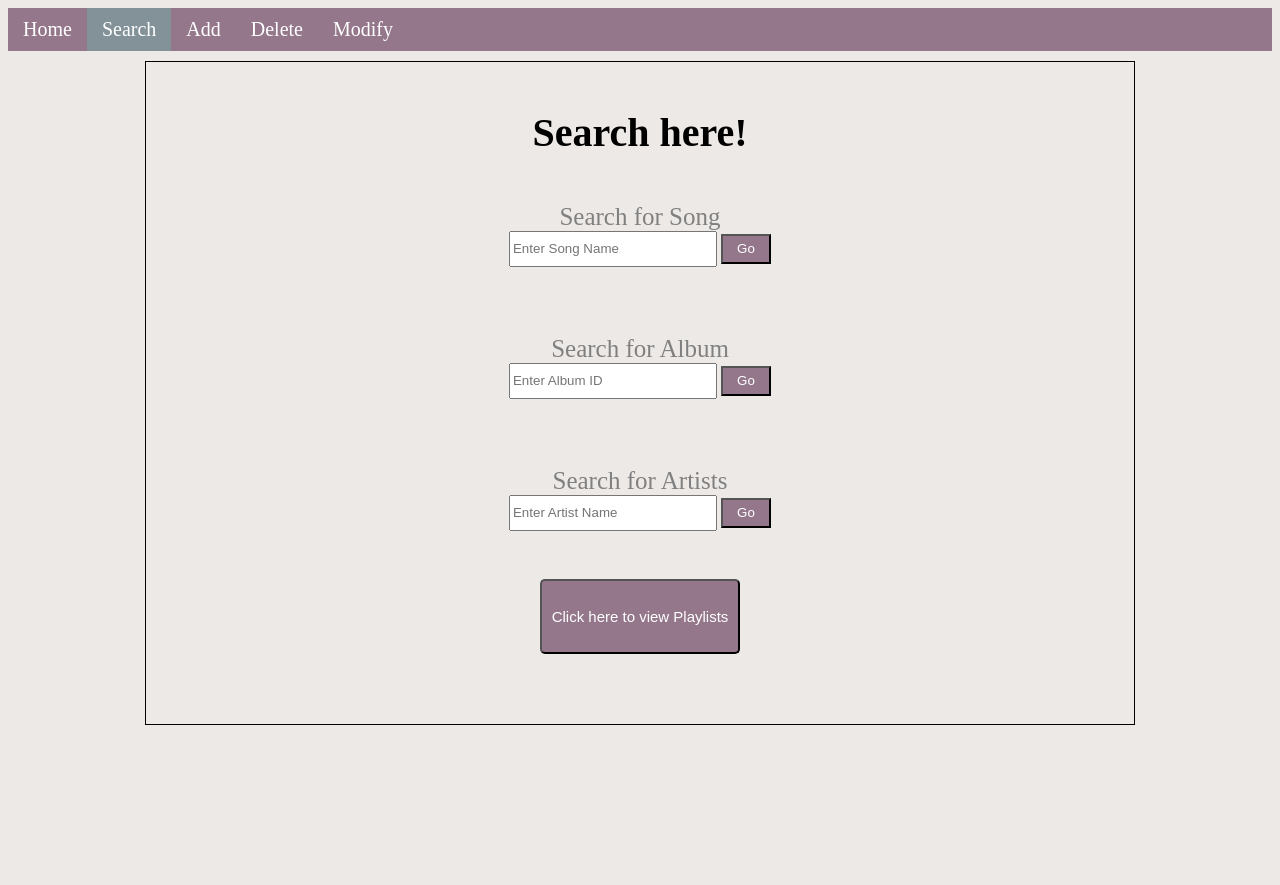
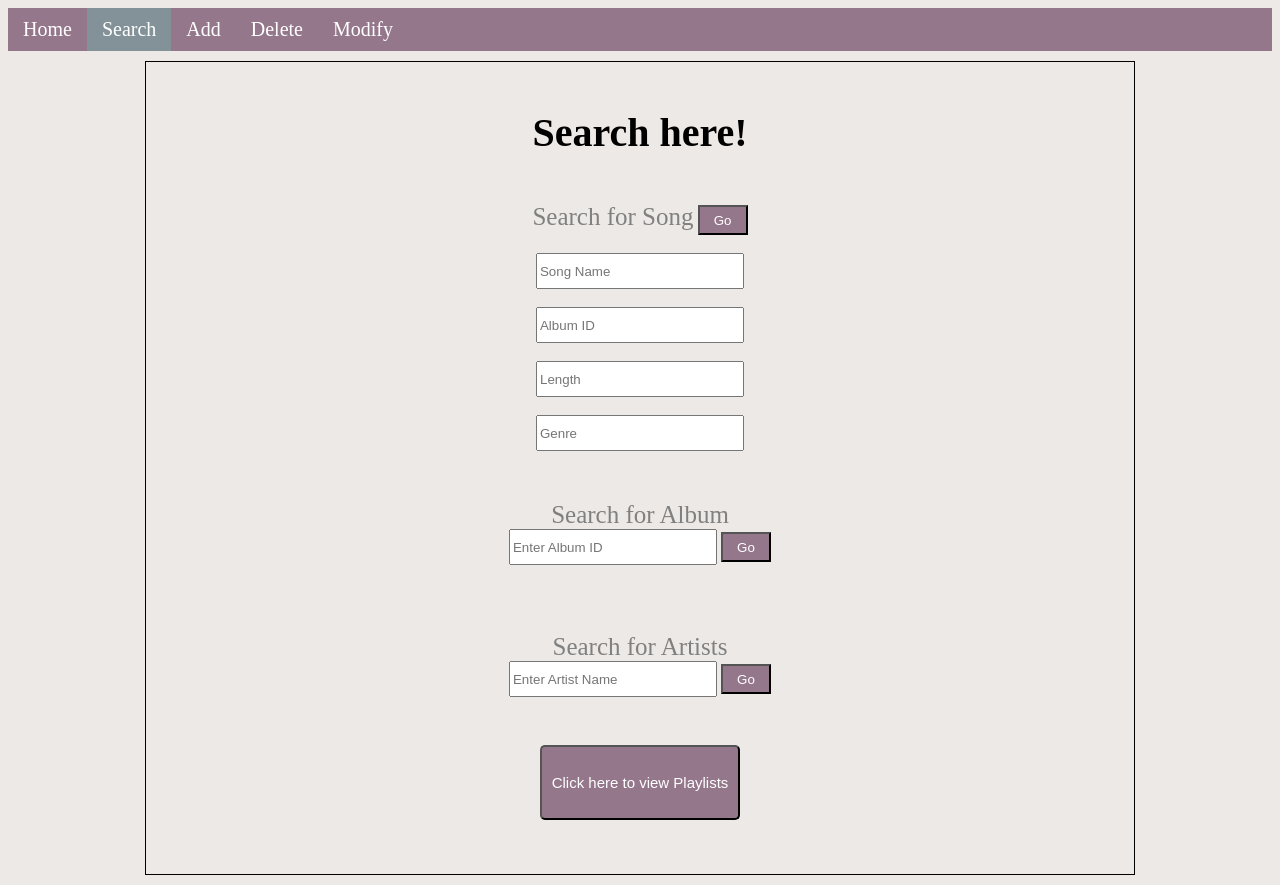
Before and after one commit to G17-Database-Project/final-project, a PHP site: page /search.php in a window 1280 px wide. Before the commit the page ends 725 px from the top, so only its background shows below. Run offline with PHP 8.4, Linux system fonts and the light colour scheme.

Commit message:
Fixed small stuff with add.php and started reformatting search.php page

```diff
--- a/3380/add.php
+++ b/3380/add.php
@@ -103,4 +103,3 @@ require 'dbconfig/config.php'
     </div>
 </body>
 </html>
->>>>>>> 8164d0279aa29b6633aef8092bbc01167cd9d29a
--- a/3380/search.php
+++ b/3380/search.php
@@ -23,12 +23,15 @@ require 'dbconfig/config.php';
         <form action="search.php" method="post">
             <div class="innerBox">
             <label>Search for Song</label>
-            <br>
-            <input type="text" placeholder="Enter Song Name" name="song_name">
             <button id="btn_search" name="fetch_btn" type="submit">Go</button>
-            <br>
-
-            <input hidden type="text" name="songResults" value="Results: " readonly><br>
+            <br><br>
+            <input type="text" placeholder="Song Name" name="song_name">
+            <br><br>
+            <input type="text" placeholder="Album ID" name="album_id">
+            <br><br>
+            <input type="text" placeholder="Length" name="length">
+            <br><br>
+            <input type="text" placeholder="Genre" name="genre">
             </div>
 
             <div class="innerBox">
@@ -53,14 +56,18 @@ require 'dbconfig/config.php';
 
         <button id = "playlist_btn" onclick="showPlaylist()">Click here to view Playlists</button>
         <br>
-        <p id="showPlay"><br>
+        <p id="showPlay"></p>
+        <br>
     </div>
 
     <script>
         function showPlaylist() {
             //do this to replace the html of the ID
-            document.getElementById("showPlay").innerHTML = "Playlists:<br>";
-
+            if(document.getElementById("showPlay").innerHTML=="") {
+                document.getElementById("showPlay").innerHTML = "Playlists:<br>";
+            } else {
+                document.getElementById("showPlay").innerHTML = "";
+            }
         }
 
     </script>
```
Also changed, not shown: 1 other file.
